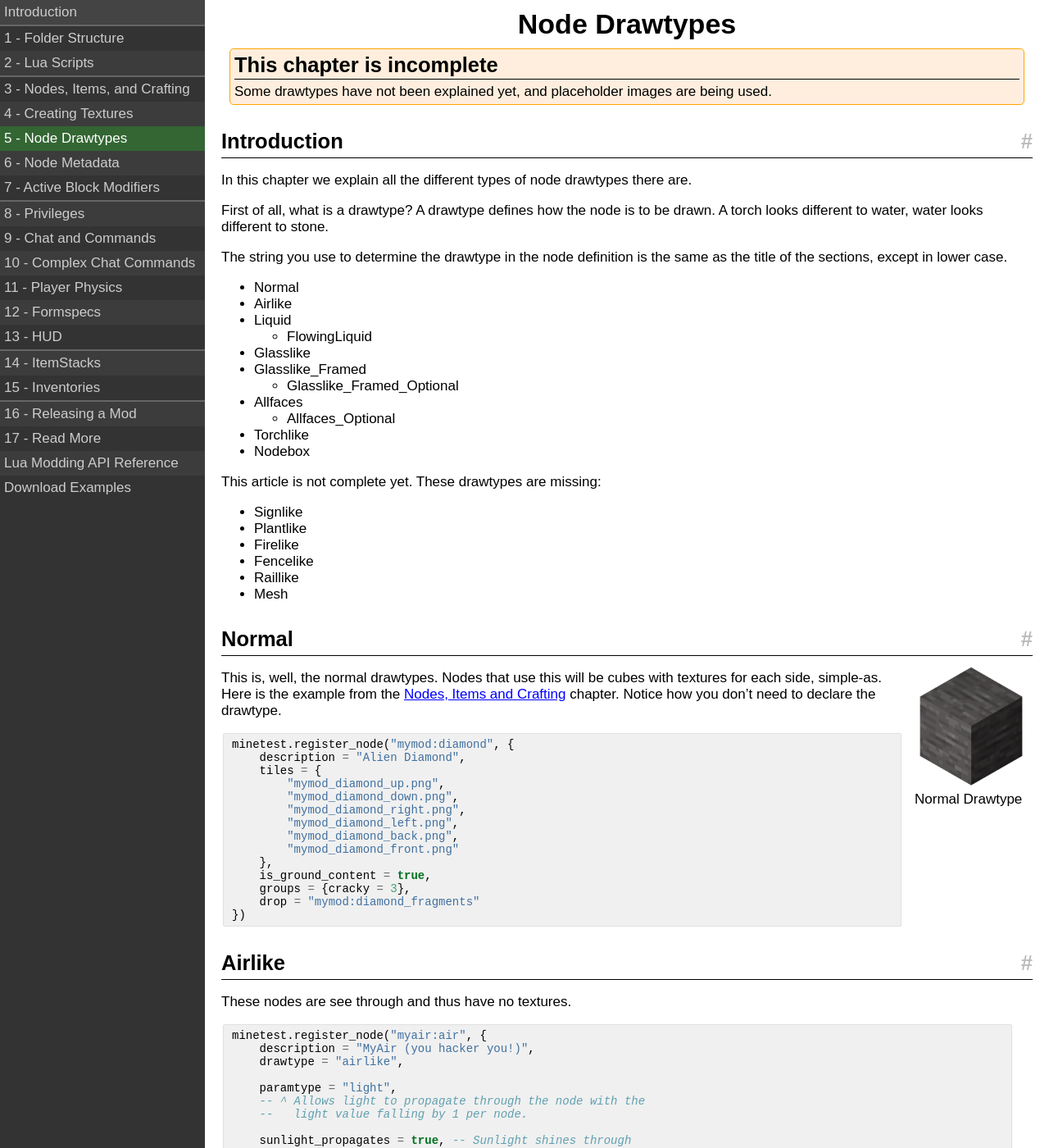
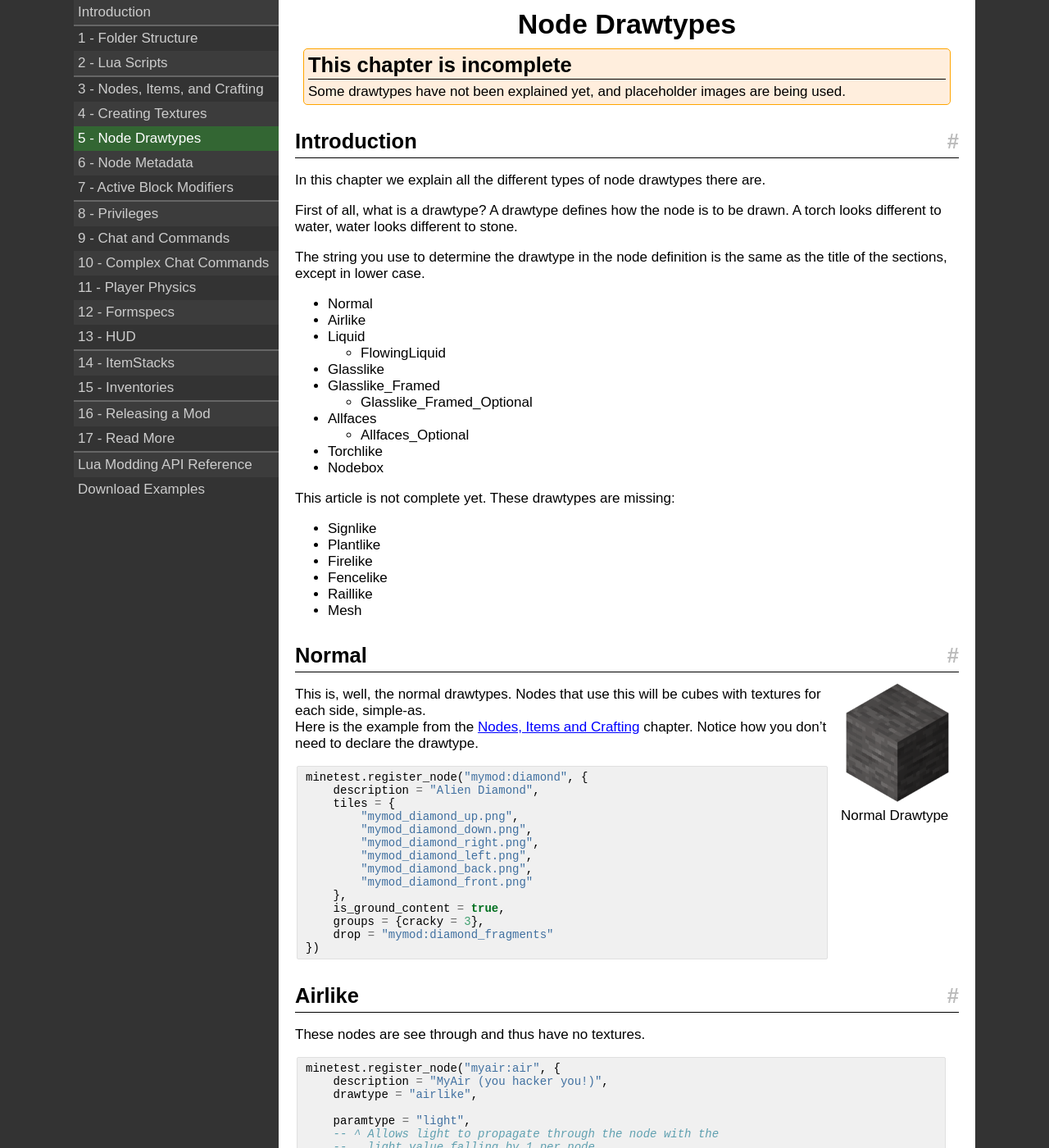
Before and after one commit to rubenwardy/minetest_modding_book, a Jekyll site: the page built from en/chapters/node_drawtypes.md, in a window 1280 px wide and 1400 px high. Shown: the whole window at 82% size. Built offline with Jekyll 4.4.1, drawn with Linux system fonts in a browser that asks for light colours; nearby versions of some CDN libraries; some of the changed text lies outside the part shown.

Commit message:
Limit width of page to aid readability

```diff
--- a/_includes/footer.html
+++ b/_includes/footer.html
@@ -1,3 +1,4 @@
+			</div>
 		</div>
 		<script src="https://code.jquery.com/jquery-1.11.2.min.js"></script>
 		<script src="{{ page.root }}static/script.js"></script>
--- a/_includes/header.html
+++ b/_includes/header.html
@@ -20,6 +20,7 @@
 			{% assign links = site.data.links_en %}
 		{% endif %}
 
+		<div id="container">
 			<ul id="navbar">
 				{% for link in links %}
 					{% if link.hr %}
@@ -33,7 +34,7 @@
 					{% endif %}
 				{% endfor %}
 
-			<li><a href="{{ page.root }}lua_api.html">Lua Modding API Reference</a></li>
+				<li><a href="{{ page.root }}lua_api.html" class="hr">Lua Modding API Reference</a></li>
 				<li><a href="https://github.com/rubenwardy/minetest_modding_book/archive/examples.zip">Download Examples</a></li>
 			</ul>
 
--- a/en/chapters/node_drawtypes.md
+++ b/en/chapters/node_drawtypes.md
@@ -116,7 +116,8 @@ using the flowing liquid drawtype.
 For each liquid node you should also have a flowing liquid node.
 
 {% highlight lua %}
--- Some properties have been removed as they are beyond the scope of this chapter.
+-- Some properties have been removed as they are beyond
+--  the scope of this chapter.
 minetest.register_node("default:water_source", {
     drawtype = "liquid",
     paramtype = "light",
@@ -140,7 +141,8 @@ minetest.register_node("default:water_source", {
         -- New-style water source material (mostly unused)
         {
             name      = "default_water_source_animated.png",
-            animation = {type = "vertical_frames", aspect_w = 16, aspect_h = 16, length = 2.0},
+            animation = {type = "vertical_frames", aspect_w = 16,
+                aspect_h = 16, length = 2.0},
             backface_culling = false,
         }
     },
--- a/static/style.scss
+++ b/static/style.scss
@@ -39,6 +39,13 @@ figure {
 	padding: 0 0 0 6px;
 }
 
+#container {
+	width: 100%;
+	max-width: 1100px;
+	margin: auto;
+	position: relative;
+}
+
 #page {
 	background: white;
 	margin: 0;
@@ -50,7 +57,7 @@ figure {
 }
 
 #navbar {
-	position: fixed;
+	position: absolute;
 	left: 0;
 	width: 250px;
 	top: 0;
```
Also changed, not shown: en/chapters/formspecs.md (+5 -3 lines). Lines whose indentation alone changed are shown as unchanged.
